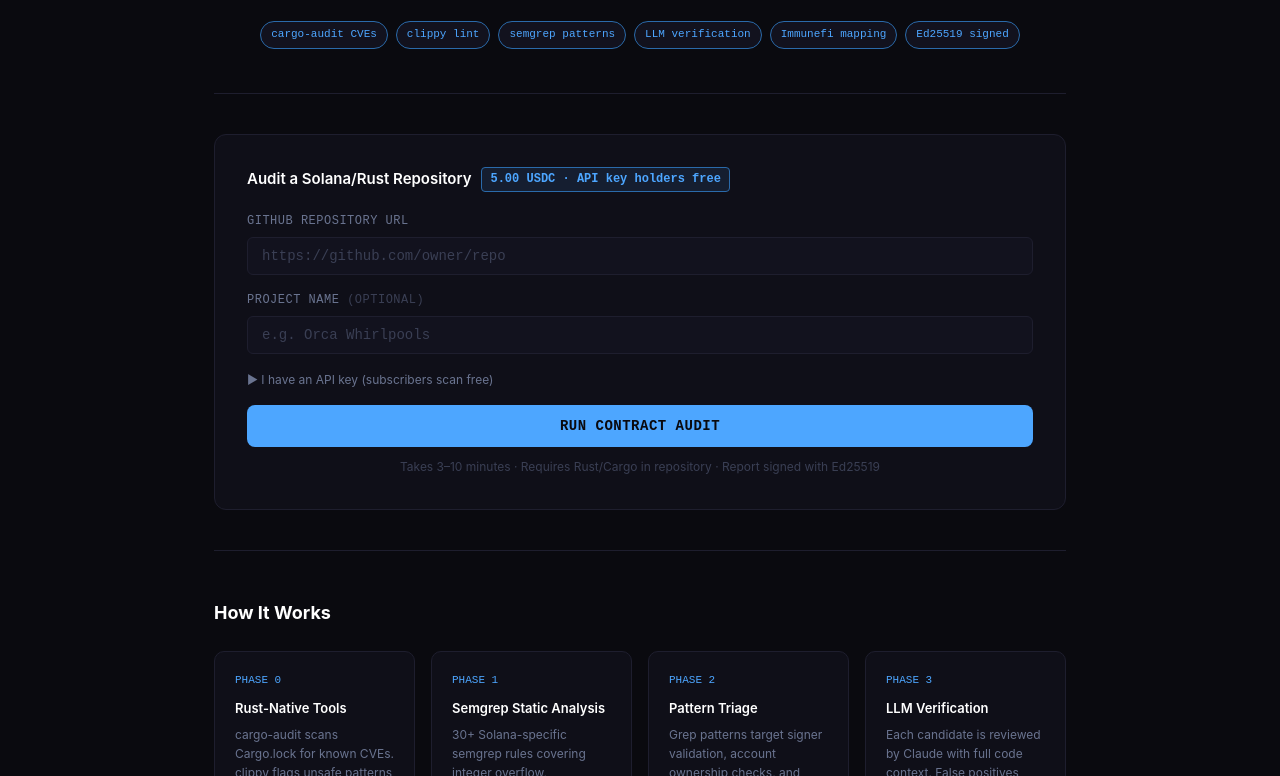
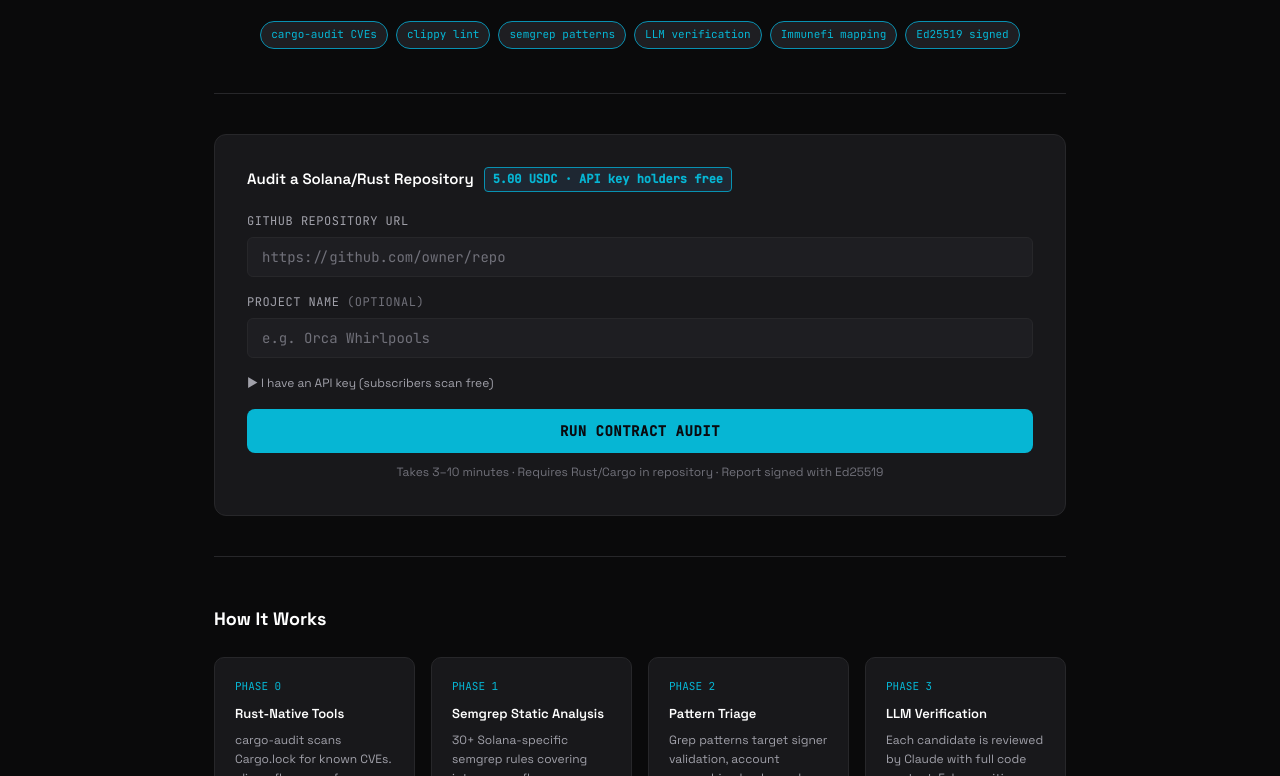
Before and after one commit to Hans1132/integrity.molt, a website: page public/scan-contract.html in a window 1280 px wide. Shown: the part 324-1100 px from the top of the page. Drawn offline with Linux system fonts and the light colour scheme.

Commit message:
redesign: tier 2 pages — palette + Space Grotesk font
verify.html, login.html, dashboard.html, watchlist.html, scan-contract.html, scan-evm.html:
- Přidány Google Fonts + <link href="/style.css">
- Odstraněn lokální :root {} blok

Co-Authored-By: Claude Sonnet 4.6 <noreply@anthropic.com>

```diff
--- a/public/scan-contract.html
+++ b/public/scan-contract.html
@@ -22,27 +22,13 @@
   <meta name="twitter:card" content="summary_large_image">
   <meta name="twitter:title" content="Solana Smart Contract Audit — integrity.molt">
   <meta name="twitter:description" content="cargo-audit CVEs + semgrep patterns + LLM-verified findings. Ed25519-signed report.">
+  <link rel="preconnect" href="https://fonts.googleapis.com">
+  <link rel="preconnect" href="https://fonts.gstatic.com" crossorigin>
+  <link href="https://fonts.googleapis.com/css2?family=Space+Grotesk:wght@400;500;600;700&family=JetBrains+Mono:wght@400;500&display=swap" rel="stylesheet">
+  <link rel="stylesheet" href="/style.css">
+
   <style>
     *, *::before, *::after { box-sizing: border-box; margin: 0; padding: 0; }
-
-    :root {
-      --bg:        #0a0a0f;
-      --bg-card:   #0f0f18;
-      --bg-alt:    #12121e;
-      --border:    #1e1e2e;
-      --accent:    #4da6ff;
-      --accent-dim:#2a6aaa;
-      --text:      #d0d8e8;
-      --text-dim:  #6a7490;
-      --text-faint:#3a3f54;
-      --mono:      'JetBrains Mono', 'Fira Code', 'Courier New', monospace;
-      --sans:      -apple-system, BlinkMacSystemFont, 'Segoe UI', sans-serif;
-      --c-critical:#f85149;
-      --c-high:    #e3b341;
-      --c-medium:  #d29922;
-      --c-low:     #3fb950;
-      --c-info:    #58a6ff;
-    }
 
     html { scroll-behavior: smooth; }
     body { background: var(--bg); color: var(--text); font-family: var(--sans); font-size: 15px; line-height: 1.6; -webkit-font-smoothing: antialiased; }
```
Also changed, not shown: public/dashboard.html (+5 -15 lines), public/login.html (+5 -12 lines), public/scan-evm.html (+5 -19 lines), public/verify.html (+5 -17 lines), public/watchlist.html (+5 -16 lines).
